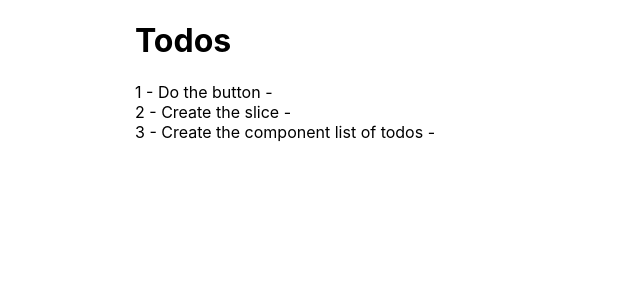
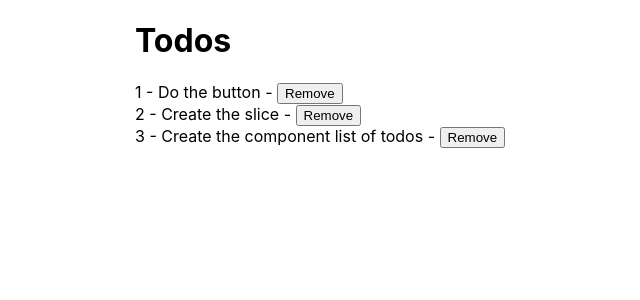
Before and after one commit to nuriarai/202209-w6ch1-nuria-ramoneda, a React (Create React App) app: page / in a window 1280 px wide. Shown: the top 300 px of the page, without its empty margins (130-770 px from the left). Built offline with nearby package versions, Linux system fonts and the light colour scheme.

Commit message:
Change done per isDone in ToDoCardList

```diff
--- a/src/components/ToDoCardList/ToDoCardList.tsx
+++ b/src/components/ToDoCardList/ToDoCardList.tsx
@@ -2,11 +2,13 @@ import { useAppSelector } from "../../app/hooks";
 
 const ToDoCardList = (): JSX.Element => {
   const todos = useAppSelector(({ todos }) => todos.list);
+
   return (
     <ul>
       {todos.map((tasca) => (
         <li key={tasca.id}>
-          {tasca.id} - {tasca.name} - {tasca.done}
+          {tasca.id} - {tasca.name} {tasca.isDone ? `&#10003;` : ``} -{" "}
+          <button className="button--remove">Remove</button>
         </li>
       ))}
     </ul>
```
